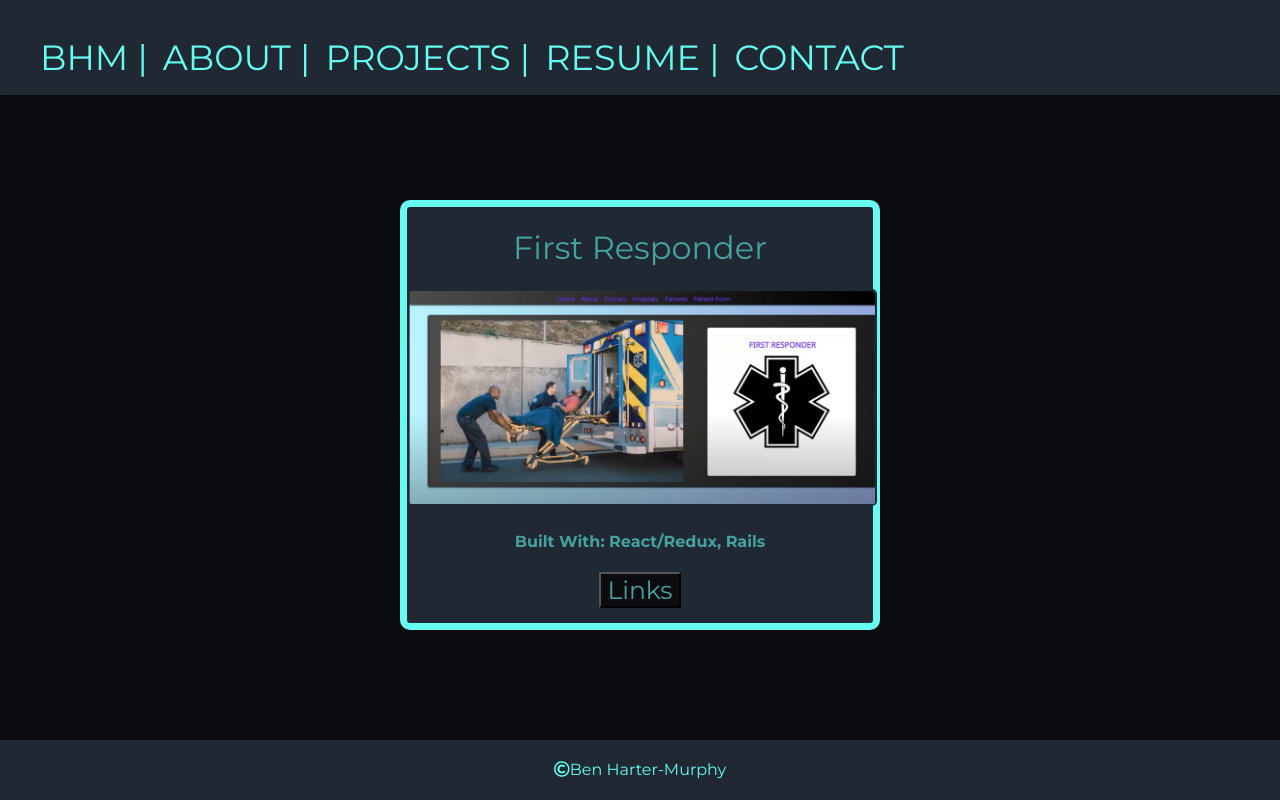
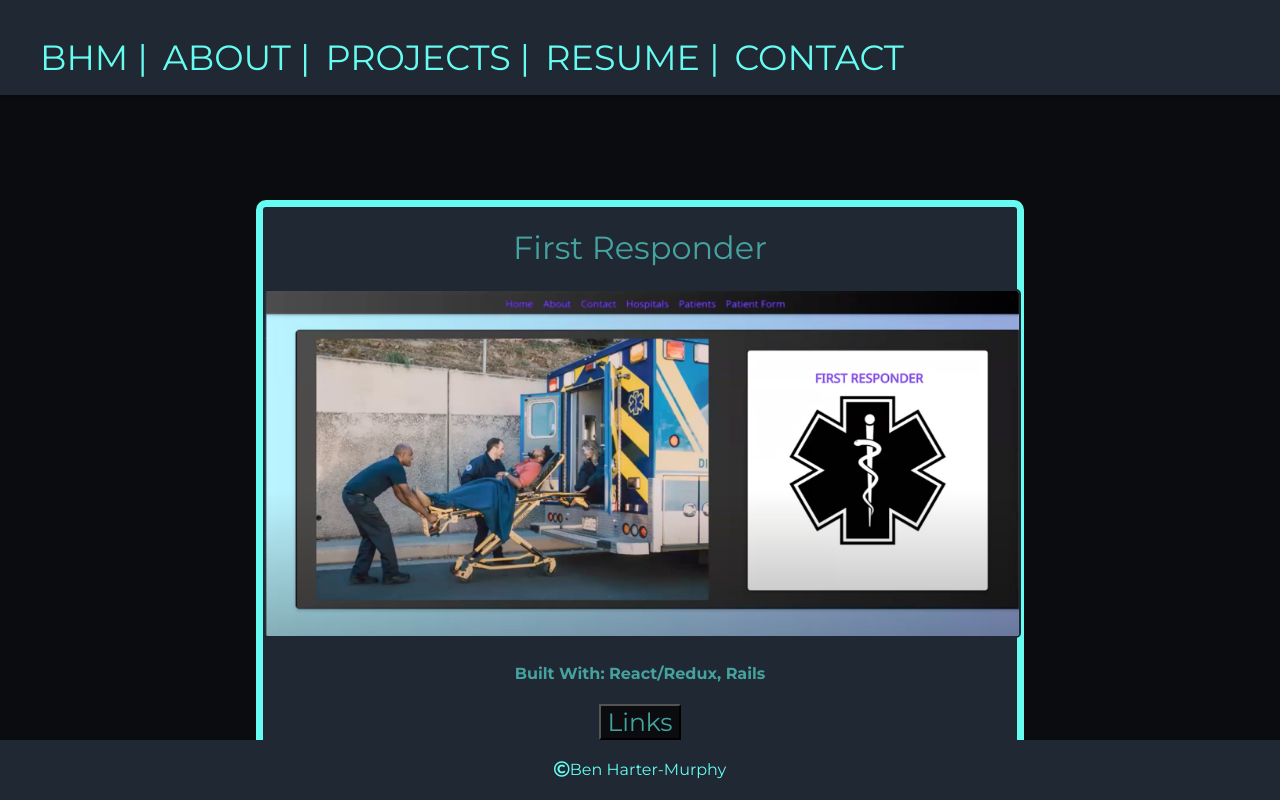
Before and after one commit to phillycowboy/benhartermurphy, a React (Create React App) app: page /projects in a window 1280 px wide. Shown: the top 800 px of the page. Built offline with nearby package versions, Linux system fonts and the light colour scheme; a web font is replaced by a local one.

Commit message:
projects css

```diff
--- a/src/App.css
+++ b/src/App.css
@@ -89,21 +89,18 @@ body {
 }
 #projects-div {
 	padding-top: 200px;
-	padding-left: 400px;
-	padding-right: 400px;
+	padding-left: 20%;
+	padding-right: 20%;
 	padding-bottom: 200px;
 	color: #1f2833;
+	max-width: 100%;
 	width: auto;
 	height: auto;
 	min-width: 75px;
-	/* color: #66fcf1; */
 }
 #projects-front {
 	border: 7px solid #66fcf1;
 	background-color: #1f2833;
-	/* width: 100%;
-	height: auto;
-	min-width: 75px; */
 	border-radius: 10px;
 	padding-bottom: 15px;
 }
```
